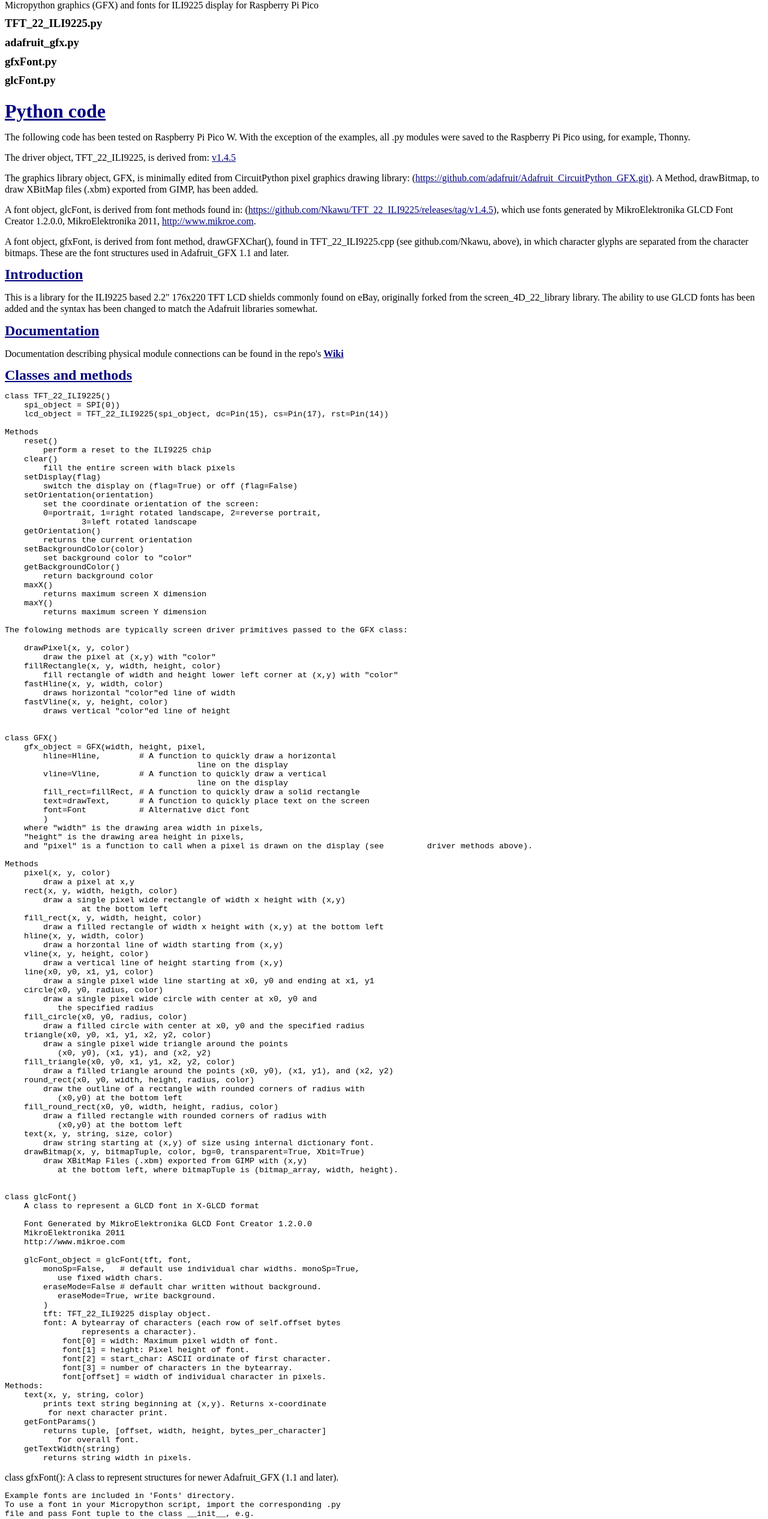
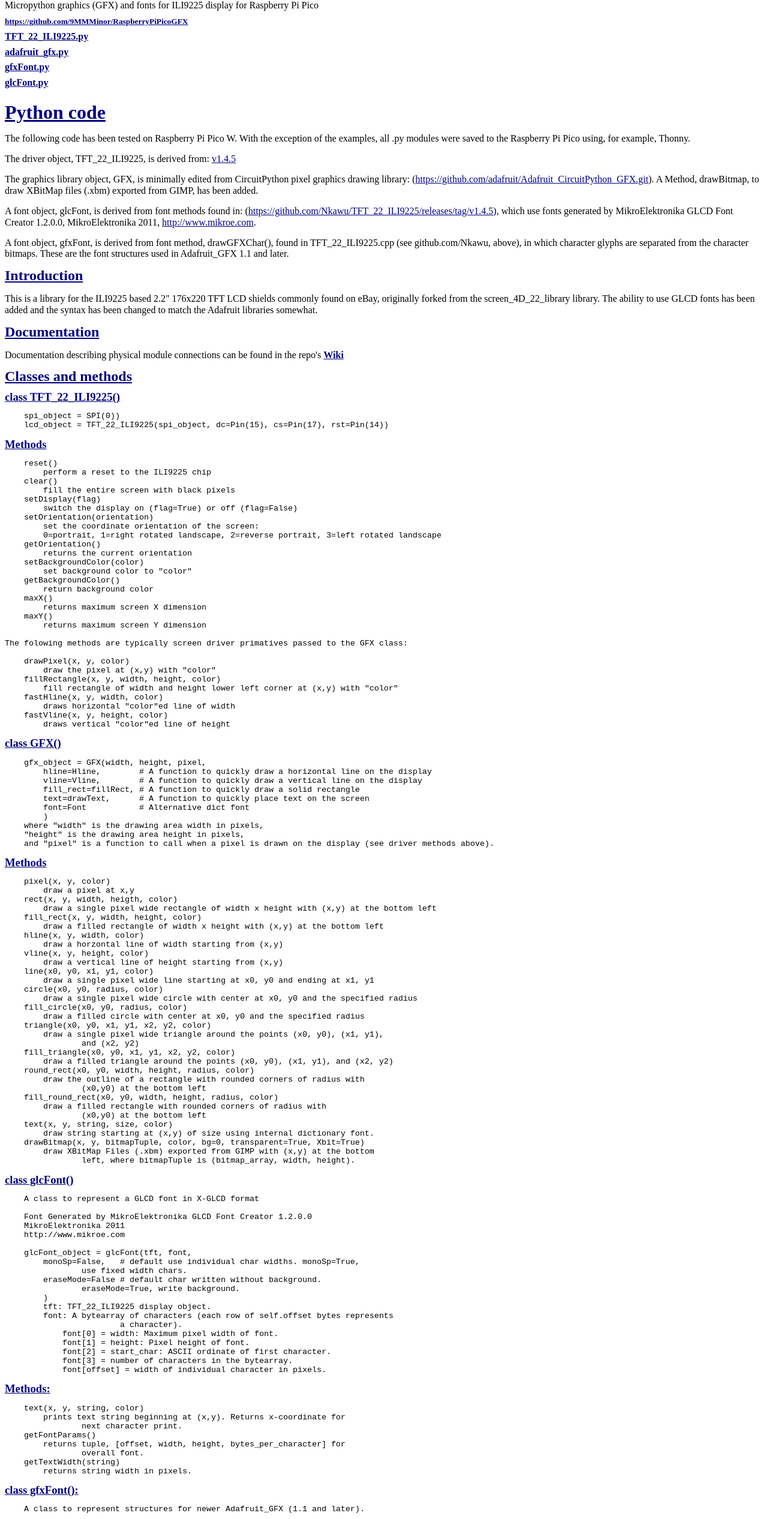
Before and after one commit to 9MMMinor/9MMMinor.github.io, a plain HTML site: page index.html in a window 1280 px wide. Shown: the part 74-2606 px from the top of the page at 60% size. Drawn offline with Linux system fonts and the light colour scheme.

Commit message:
Update index.html

```diff
--- a/index.html
+++ b/index.html
@@ -4,8 +4,8 @@
 	<meta http-equiv="content-type" content="text/html; charset=utf-8"/>
 	<title></title>
 	<meta name="generator" content="LibreOffice 7.3.1.3 (MacOSX)"/>
-	<meta name="created" content="2023-11-10T15:29:09.679711193"/>
-	<meta name="changed" content="2023-11-10T15:53:19.526154326"/>
+	<meta name="created" content="2023-11-11T10:18:34.881796694"/>
+	<meta name="changed" content="2023-11-11T10:38:21.199067662"/>
 	<style type="text/css">
 		@page { size: 8.5in 11in; margin: 0.79in }
 		p { line-height: 115%; margin-bottom: 0.1in; background: transparent }
@@ -13,29 +13,39 @@
 		h1.western { font-family: "Liberation Serif", serif; font-size: 24pt; font-weight: bold }
 		h1.cjk { font-family: "Songti SC"; font-size: 24pt; font-weight: bold }
 		h1.ctl { font-family: "Arial Unicode MS"; font-size: 24pt; font-weight: bold }
+		h5 { margin-top: 0.08in; margin-bottom: 0.04in; background: transparent; page-break-after: avoid }
+		h5.western { font-family: "Liberation Serif", serif; font-size: 10pt; font-weight: bold }
+		h5.cjk { font-family: "Songti SC"; font-size: 10pt; font-weight: bold }
+		h5.ctl { font-family: "Arial Unicode MS"; font-size: 10pt; font-weight: bold }
+		h4 { margin-top: 0.08in; margin-bottom: 0.08in; background: transparent; page-break-after: avoid }
+		h4.western { font-family: "Liberation Serif", serif; font-size: 12pt; font-weight: bold }
+		h4.cjk { font-family: "Songti SC"; font-size: 12pt; font-weight: bold }
+		h4.ctl { font-family: "Arial Unicode MS"; font-size: 12pt; font-weight: bold }
 		h2 { margin-top: 0.14in; margin-bottom: 0.08in; background: transparent; page-break-after: avoid }
 		h2.western { font-family: "Liberation Serif", serif; font-size: 18pt; font-weight: bold }
 		h2.cjk { font-family: "Songti SC"; font-size: 18pt; font-weight: bold }
 		h2.ctl { font-family: "Arial Unicode MS"; font-size: 18pt; font-weight: bold }
-		pre { font-family: "Liberation Mono", monospace; font-size: 10pt; background: transparent }
 		h3 { margin-top: 0.1in; margin-bottom: 0.08in; background: transparent; page-break-after: avoid }
 		h3.western { font-family: "Liberation Serif", serif; font-size: 14pt; font-weight: bold }
 		h3.cjk { font-family: "Songti SC"; font-size: 14pt; font-weight: bold }
 		h3.ctl { font-family: "Arial Unicode MS"; font-size: 14pt; font-weight: bold }
+		pre { font-family: "Liberation Mono", monospace; font-size: 10pt; background: transparent }
 		a:link { color: #000080; so-language: zxx; text-decoration: underline }
 		strong { font-weight: bold }
 		code { font-family: "Liberation Mono", monospace }
 	</style>
 </head>
 <body lang="en-US" link="#000080" vlink="#800000" dir="ltr"><h1 class="western">
-<a href="https://github.com/9MMMinor/RaspberryPiPicoGFX#raspberrypipicogfx">RaspberryPiPicoGFX</a></h1>
+<a href="https://github.com/9MMMinor/RaspberryPiPicoGFX/blob/main/README.md#raspberrypipicogfx">RaspberryPiPicoGFX</a></h1>
 <p>Micropython graphics (GFX) and fonts for ILI9225 display for
 Raspberry Pi Pico</p>
-<h3 class="western">TFT_22_ILI9225.py</h3>
-<h3 class="western">adafruit_gfx.py</h3>
-<h3 class="western">gfxFont.py</h3>
-<h3 class="western">glcFont.py</h3>
-<h1 class="western"><a name="user-content-python-code"></a><a href="https://github.com/9MMMinor/RaspberryPiPicoGFX#python-code">Python
+<h5 class="western"><a name="user-content-httpsgithubcom9mmminorraspberrypipicogfx"></a>
+<a href="https://github.com/9MMMinor/RaspberryPiPicoGFX">https://github.com/9MMMinor/RaspberryPiPicoGFX</a></h5>
+<h4 class="western"><a name="user-content-tft_22_ili9225py"></a><a href="https://github.com/9MMMinor/RaspberryPiPicoGFX/blob/main/README.md#tft_22_ili9225py">TFT_22_ILI9225.py</a></h4>
+<h4 class="western"><a name="user-content-adafruit_gfxpy"></a><a href="https://github.com/9MMMinor/RaspberryPiPicoGFX/blob/main/README.md#adafruit_gfxpy">adafruit_gfx.py</a></h4>
+<h4 class="western"><a name="user-content-gfxfontpy"></a><a href="https://github.com/9MMMinor/RaspberryPiPicoGFX/blob/main/README.md#gfxfontpy">gfxFont.py</a></h4>
+<h4 class="western"><a name="user-content-glcfontpy"></a><a href="https://github.com/9MMMinor/RaspberryPiPicoGFX/blob/main/README.md#glcfontpy">glcFont.py</a></h4>
+<h1 class="western"><a name="user-content-python-code"></a><a href="https://github.com/9MMMinor/RaspberryPiPicoGFX/blob/main/README.md#python-code">Python
 code</a></h1>
 <p>The following code has been tested on Raspberry Pi Pico W. With
 the exception of the examples, all .py modules were saved to the
@@ -55,23 +65,23 @@ drawGFXChar(), found in TFT_22_ILI9225.cpp (see github.com/Nkawu,
 above), in which character glyphs are separated from the character
 bitmaps. These are the font structures used in Adafruit_GFX 1.1 and
 later.</p>
-<h2 class="western"><a name="user-content-introduction"></a><a href="https://github.com/9MMMinor/RaspberryPiPicoGFX#introduction">Introduction</a></h2>
+<h2 class="western"><a name="user-content-introduction"></a><a href="https://github.com/9MMMinor/RaspberryPiPicoGFX/blob/main/README.md#introduction">Introduction</a></h2>
 <p>This is a library for the ILI9225 based 2.2&quot; 176x220 TFT LCD
 shields commonly found on eBay, originally forked from the
 screen_4D_22_library library. The ability to use GLCD fonts has been
 added and the syntax has been changed to match the Adafruit libraries
 somewhat.</p>
-<h2 class="western"><a name="user-content-documentation"></a><a href="https://github.com/9MMMinor/RaspberryPiPicoGFX#documentation">Documentation</a></h2>
+<h2 class="western"><a name="user-content-documentation"></a><a href="https://github.com/9MMMinor/RaspberryPiPicoGFX/blob/main/README.md#documentation">Documentation</a></h2>
 <p>Documentation describing physical module connections can be found
 in the repo's <strong><a href="https://github.com/Nkawu/TFT_22_ILI9225/wiki">Wiki</a></strong></p>
-<h2 class="western"><a name="user-content-classes-and-methods"></a><a href="https://github.com/9MMMinor/RaspberryPiPicoGFX#classes-and-methods">Classes
+<h2 class="western"><a name="user-content-classes-and-methods"></a><a href="https://github.com/9MMMinor/RaspberryPiPicoGFX/blob/main/README.md#classes-and-methods">Classes
 and methods</a></h2>
-<pre><code>class TFT_22_ILI9225()</code>
-<code>    spi_object = SPI(0))</code>
-<code>    lcd_object = TFT_22_ILI9225(spi_object, dc=Pin(15), cs=Pin(17), rst=Pin(14))</code>
-
-<code>Methods</code>
-<code>    reset()</code>
+<h3 class="western"><a name="user-content-class-tft_22_ili9225"></a><a href="https://github.com/9MMMinor/RaspberryPiPicoGFX/blob/main/README.md#class-tft_22_ili9225">class
+TFT_22_ILI9225()</a></h3>
+<pre><code>    spi_object = SPI(0))</code>
+<code>    lcd_object = TFT_22_ILI9225(spi_object, dc=Pin(15), cs=Pin(17), rst=Pin(14))</code></pre><h3 class="western">
+<a name="user-content-methods"></a><a href="https://github.com/9MMMinor/RaspberryPiPicoGFX/blob/main/README.md#methods">Methods</a></h3>
+<pre><code>    reset()</code>
 <code>        perform a reset to the ILI9225 chip</code>
 <code>    clear()</code>
 <code>        fill the entire screen with black pixels</code>
@@ -79,8 +89,7 @@ and methods</a></h2>
 <code>        switch the display on (flag=True) or off (flag=False)</code>
 <code>    setOrientation(orientation)</code>
 <code>        set the coordinate orientation of the screen:</code>
-<code>        0=portrait, 1=right rotated landscape, 2=reverse portrait,</code>
-<code>		3=left rotated landscape</code>
+<code>        0=portrait, 1=right rotated landscape, 2=reverse portrait, 3=left rotated landscape</code>
 <code>    getOrientation()</code>
 <code>        returns the current orientation</code>
 <code>    setBackgroundColor(color)</code>
@@ -92,7 +101,7 @@ and methods</a></h2>
 <code>    maxY()</code>
 <code>        returns maximum screen Y dimension</code>
 <code>        </code>
-<code>The folowing methods are typically screen driver prim</code><code>i</code><code>tives passed to the GFX class:</code>
+<code>The folowing methods are typically screen driver primatives passed to the GFX class:</code>
 <code>     </code>
 <code>    drawPixel(x, y, color)</code>
 <code>        draw the pixel at (x,y) with &quot;color&quot;</code>
@@ -101,29 +110,24 @@ and methods</a></h2>
 <code>    fastHline(x, y, width, color)</code>
 <code>        draws horizontal &quot;color&quot;ed line of width            </code>
 <code>    fastVline(x, y, height, color)</code>
-<code>        draws vertical &quot;color&quot;ed line of height</code>
-
-
-<code>class GFX()</code>
-<code>    gfx_object = GFX(width, height, pixel,</code>
-<code>        hline=Hline,        # A function to quickly draw a horizontal</code>
-<code>					line on the display</code>
-<code>        vline=Vline,        # A function to quickly draw a vertical</code>
-<code>					line on the display</code>
+<code>        draws vertical &quot;color&quot;ed line of height</code></pre><h3 class="western">
+<a name="user-content-class-gfx"></a><a href="https://github.com/9MMMinor/RaspberryPiPicoGFX/blob/main/README.md#class-gfx">class
+GFX()</a></h3>
+<pre><code>    gfx_object = GFX(width, height, pixel,</code>
+<code>        hline=Hline,        # A function to quickly draw a horizontal line on the display</code>
+<code>        vline=Vline,        # A function to quickly draw a vertical line on the display</code>
 <code>        fill_rect=fillRect, # A function to quickly draw a solid rectangle</code>
 <code>        text=drawText,      # A function to quickly place text on the screen</code>
 <code>        font=Font           # Alternative dict font</code>
 <code>        )</code>
 <code>    where &quot;width&quot; is the drawing area width in pixels,</code>
 <code>    &quot;height&quot; is the drawing area height in pixels,</code>
-<code>    and &quot;pixel&quot; is a function to call when a pixel is drawn on the display (see 	driver methods above).</code>
-
-<code>Methods</code>
-<code>    pixel(x, y, color)</code>
+<code>    and &quot;pixel&quot; is a function to call when a pixel is drawn on the display (see driver methods above).</code></pre><h3 class="western">
+<a name="user-content-methods-1"></a><a href="https://github.com/9MMMinor/RaspberryPiPicoGFX/blob/main/README.md#methods-1">Methods</a></h3>
+<pre><code>    pixel(x, y, color)</code>
 <code>        draw a pixel at x,y</code>
 <code>    rect(x, y, width, heigth, color)</code>
-<code>        draw a single pixel wide rectangle of width x height with (x,y)</code>
-<code>		at the bottom left</code>
+<code>        draw a single pixel wide rectangle of width x height with (x,y) at the bottom left</code>
 <code>    fill_rect(x, y, width, height, color)</code>
 <code>        draw a filled rectangle of width x height with (x,y) at the bottom left</code>
 <code>    hline(x, y, width, color)</code>
@@ -133,30 +137,28 @@ and methods</a></h2>
 <code>    line(x0, y0, x1, y1, color)</code>
 <code>        draw a single pixel wide line starting at x0, y0 and ending at x1, y1</code>
 <code>    circle(x0, y0, radius, color)</code>
-<code>        draw a single pixel wide circle with center at x0, y0 and</code>
-<code>	   the specified radius</code>
+<code>        draw a single pixel wide circle with center at x0, y0 and the specified radius</code>
 <code>    fill_circle(x0, y0, radius, color)</code>
 <code>        draw a filled circle with center at x0, y0 and the specified radius</code>
 <code>    triangle(x0, y0, x1, y1, x2, y2, color)</code>
-<code>        draw a single pixel wide triangle around the points</code>
-<code>	   (x0, y0), (x1, y1), and (x2, y2)</code>
+<code>        draw a single pixel wide triangle around the points (x0, y0), (x1, y1),</code>
+<code>		and (x2, y2)</code>
 <code>    fill_triangle(x0, y0, x1, y1, x2, y2, color)</code>
 <code>        draw a filled triangle around the points (x0, y0), (x1, y1), and (x2, y2)</code>
 <code>    round_rect(x0, y0, width, height, radius, color)</code>
 <code>        draw the outline of a rectangle with rounded corners of radius with</code>
-<code>	   (x0,y0) at the bottom left</code>
+<code>		(x0,y0) at the bottom left</code>
 <code>    fill_round_rect(x0, y0, width, height, radius, color)</code>
 <code>        draw a filled rectangle with rounded corners of radius with</code>
-<code>	   (x0,y0) at the bottom left</code>
+<code>		(x0,y0) at the bottom left</code>
 <code>    text(x, y, string, size, color)</code>
 <code>        draw string starting at (x,y) of size using internal dictionary font.</code>
 <code>    drawBitmap(x, y, bitmapTuple, color, bg=0, transparent=True, Xbit=True)</code>
-<code>        draw XBitMap Files (.xbm) exported from GIMP with (x,y)</code>
-<code>	   at the bottom left, where bitmapTuple is (bitmap_array, width, height).</code>
-<code>        </code>
-<code>        </code>
-<code>class glcFont()</code>
-<code>    A class to represent a GLCD font in X-GLCD format</code>
+<code>        draw XBitMap Files (.xbm) exported from GIMP with (x,y) at the bottom</code>
+<code>		left, where bitmapTupl</code><code>e</code><code> is (bitmap_array, width, height).</code></pre><h3 class="western">
+<a name="user-content-class-glcfont"></a><a href="https://github.com/9MMMinor/RaspberryPiPicoGFX/blob/main/README.md#class-glcfont">class
+glcFont()</a></h3>
+<pre><code>    A class to represent a GLCD font in X-GLCD format</code>
 
 <code>    Font Generated by MikroElektronika GLCD Font Creator 1.2.0.0</code>
 <code>    MikroElektronika 2011 </code>
@@ -164,63 +166,62 @@ and methods</a></h2>
 
 <code>    glcFont_object = glcFont(tft, font,</code>
 <code>        monoSp=False,   # default use individual char widths. monoSp=True,</code>
-<code>	   use fixed width chars.</code>
+<code>		use fixed width chars.</code>
 <code>        eraseMode=False # default char written without background.</code>
-<code>	   eraseMode=True, write background.</code>
+<code>		eraseMode=True, write background.</code>
 <code>        )</code>
 <code>        tft: TFT_22_ILI9225 display object.</code>
-<code>        font: A bytearray of characters (each row of self.offset bytes</code>
-<code>	        represents a character).</code>
+<code>        font: A bytearray of characters (each row of self.offset bytes represents</code>
+<code>			a character).</code>
 <code>            font[0] = width: Maximum pixel width of font.</code>
 <code>            font[1] = height: Pixel height of font.</code>
 <code>            font[2] = start_char: ASCII ordinate of first character.</code>
 <code>            font[3] = number of characters in the bytearray.</code>
-<code>            font[offset] = width of individual character in pixels.</code>
-<code>Methods:</code>
-<code>    text(x, y, string, color)</code>
-<code>        prints text string beginning at (x,y). Returns x-coordinate</code>
-<code>         for next character print.</code>
+<code>            font[offset] = width of individual character in pixels.</code></pre><h3 class="western">
+<a name="user-content-methods-2"></a><a href="https://github.com/9MMMinor/RaspberryPiPicoGFX/blob/main/README.md#methods-2">Methods:</a></h3>
+<pre><code>    text(x, y, string, color)</code>
+<code>        prints text string beginning at (x,y). Returns x-coordinate for</code>
+<code>		next character print.</code>
 <code>    getFontParams()</code>
-<code>        returns tuple, [offset, width, height, bytes_per_character]</code>
-<code>	   for overall font.</code>
+<code>        returns tuple, [offset, width, height, bytes_per_character] for</code>
+<code>		overall font.</code>
 <code>    getTextWidth(string)</code>
-<code>        returns string width in pixels.</code></pre><p>
-class gfxFont(): A class to represent structures for newer
-Adafruit_GFX (1.1 and later).</p>
-<pre><code>Example fonts are included in 'Fonts' directory.</code>
-<code>To use a font in your Micropython script, import the corresponding .py</code>
-<code>file and pass Font tuple to the class __init__, e.g.</code>
-<code>    </code><code><font face="Source Code Pro"><font size="2" style="font-size: 10pt"><span style="font-style: normal"><span style="font-weight: normal">from FreeMono9pt7b import FreeMono9pt7b</span></span></font></font></code>
-<code>    <font face="Source Code Pro"><font size="2" style="font-size: 10pt"><span style="font-style: normal"><span style="font-weight: normal">fx = gfxFont(display_object, FreeMono9pt7b)</span></span></font></font></code>
+<code>        returns string width in pixels.</code></pre><h3 class="western">
+<a name="user-content-class-gfxfont"></a><a href="https://github.com/9MMMinor/RaspberryPiPicoGFX/blob/main/README.md#class-gfxfont">class
+gfxFont():</a></h3>
+<pre><code>    A class to represent structures for newer Adafruit_GFX (1.1 and later).</code>
 
-<code>bitmap = array.array('B', [...])</code>
+<code>    Example fonts are included in 'Fonts' directory.</code>
+<code>    To use a font in your Micropython script, import the corresponding .py</code>
+<code>    file and pass Font tuple to the class __init__, e.g.</code>
+<code>        from FreeMono9pt7b import FreeMono9pt7b</code>
+<code>        fx = gfxFont(display_object, FreeMono9pt7b)</code>
 
-<code>Font data stored PER GLYPH</code>
-<code>glyph = (</code>
-<code>        bitmapOffset,   # Offset into GFXfont bitmap</code>
-<code>        width,          # Bitmap dimensions in pixels</code>
-<code>        height,         # Bitmap dimensions in pixels</code>
-<code>        xAdvance,       # Distance to advance cursor (x axis)</code>
-<code>        xOffset,        # X dist from cursor pos to UL corner</code>
-<code>        yOffset)        # Y dist from cursor pos to UL corner</code>
+<code>    bitmap = array.array('B', [...])</code>
 
-<code>Data tuple for FONT AS A WHOLE</code>
-<code>Font = (</code>
-<code>        bitmap          # Bitmaps array of bytes</code>
-<code>        glyph           # Glyph array of integers</code>
-<code>        first           # ASCII extents (first char)</code>
-<code>        last            # ASCII extents (last char)</code>
-<code>        yAdvance)       # Newline distance (y axis)</code>
+<code>    Font data stored PER GLYPH</code>
+<code>    glyph = (</code>
+<code>            bitmapOffset,   # Offset into GFXfont bitmap</code>
+<code>            width,          # Bitmap dimensions in pixels</code>
+<code>            height,         # Bitmap dimensions in pixels</code>
+<code>            xAdvance,       # Distance to advance cursor (x axis)</code>
+<code>            xOffset,        # X dist from cursor pos to UL corner</code>
+<code>            yOffset)        # Y dist from cursor pos to UL corner</code>
 
-<code>Methods:</code>
-<code>    text(x, y, string, color)</code>
+<code>    Data tuple for FONT AS A WHOLE</code>
+<code>    Font = (</code>
+<code>            bitmap          # Bitmaps array of bytes</code>
+<code>            glyph           # Glyph array of integers</code>
+<code>            first           # ASCII extents (first char)</code>
+<code>            last            # ASCII extents (last char)</code>
+<code>            yAdvance)       # Newline distance (y axis)</code></pre><h3 class="western">
+<a name="user-content-methods-3"></a><a href="https://github.com/9MMMinor/RaspberryPiPicoGFX/blob/main/README.md#methods-3">Methods:</a></h3>
+<pre><code>    text(x, y, string, color)</code>
 <code>        prints text string beginning at (x,y). Returns x-coordinate for next character print.</code>
 <code>    getTextWidth(string)</code>
-<code>        returns string width in pixels.</code></pre><h2 class="western">
-About</h2>
-<p>Micropython graphics (GFX) and fonts for ILI9225 display for
-Raspberry Pi Pico
+<code>        returns string width in pixels.</code></pre><p style="line-height: 100%; margin-bottom: 0in">
+<br/>
+
 </p>
-<p><a href="https://github.com/9MMMinor/RaspberryPiPicoGFX">https://github.com/9MMMinor/RaspberryPiPicoGFX</a></p>
 </body>
 </html>
```
